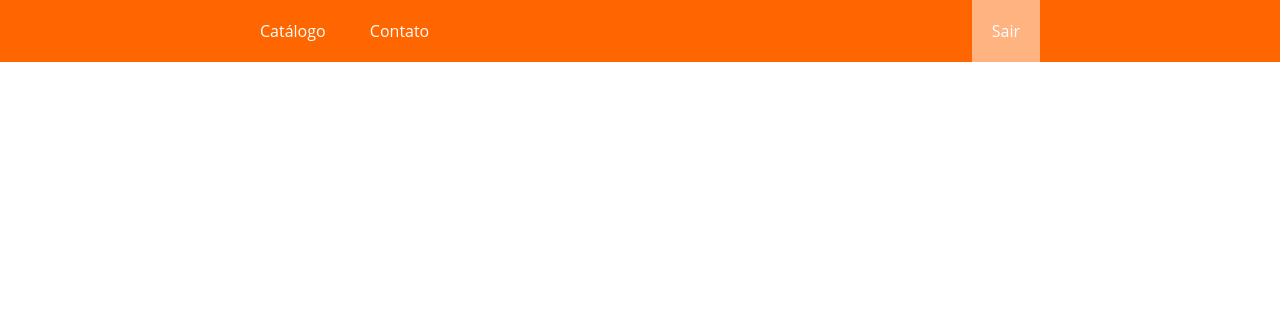
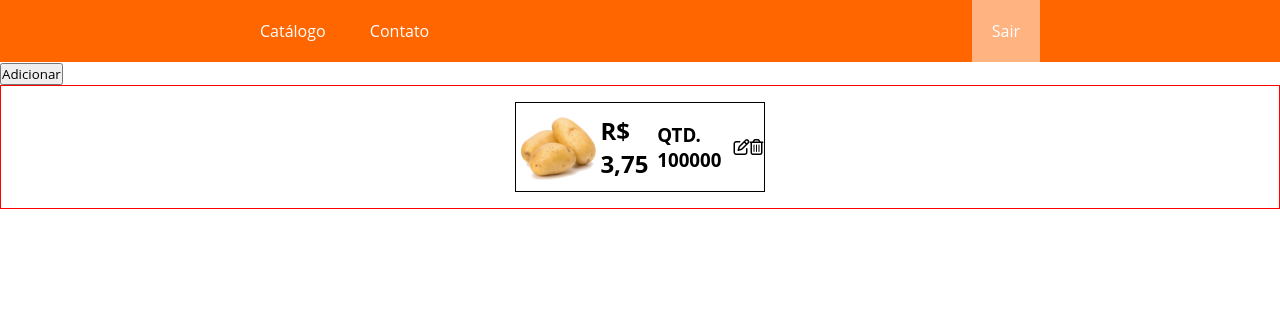
Before and after one commit to EvertonSerpa/Projeto-Cat-logo, a Flask app: template templates/catalago.html in a window 1280 px wide. Shown: the top 322 px of the page. Run offline with Flask 2, Linux system fonts and the light colour scheme; the template is opened without the code that fills it, so the values that code supplies are empty; some libraries are stand-ins or nearby versions.

Commit message:
Modificações no Catalogo e CSS correspondente

```diff
--- a/static/css/catalago.css
+++ b/static/css/catalago.css
@@ -35,3 +35,19 @@
     float: right;
     background-color: rgb(255, 179, 128);
   }
+
+  section#first{
+    display: flex;
+    padding: 1rem;
+    border: 1px red solid;
+  }
+
+  section#first div.card{
+    border: 1px #000 solid;
+    width: 20%;
+    display: flex;
+    text-align: justify;
+    justify-content: center;
+    align-items: center;
+    margin: auto;
+  }
--- a/templates/catalago.html
+++ b/templates/catalago.html
@@ -1,12 +1,17 @@
 <!DOCTYPE html>
 <html lang="pt-br">
+
 <head>
     <meta charset="UTF-8">
     <meta http-equiv="X-UA-Compatible" content="IE=edge">
     <meta name="viewport" content="width=device-width, initial-scale=1.0">
+    <script src="https://code.jquery.com/jquery-3.6.0.min.js" integrity="sha256-/xUj+3OJU5yExlq6GSYGSHk7tPXikynS7ogEvDej/m4=" crossorigin="anonymous"></script>
+    <script src="https://kit.fontawesome.com/2df7780fbc.js" crossorigin="anonymous"></script>
     <title>Catálago</title>
     <link rel="stylesheet" href="../static/css/catalago.css">
+
 </head>
+
 <body>
 
     <nav id="menu-horizontal">
@@ -14,10 +19,19 @@
             <li><a href="#">Catálogo</a></li>
             <li><a href="#">Contato</a></li>
             <li><a href="index.html">Sair</a></li>
+        </ul>
+    </nav>
+    <span><button id="Adicionar" type="submit" name="adicionar">Adicionar</button></span>
 
-        </ul>
+        <section id="first">
+            <div class="card">
+                <img id="imgcat" src="../static/img/batata.png">
+                <h2 id="preco">R$ 3,75</h2>
+                <h3 id="qtds">QTD. 100000</h3>
+                <a id="edit"><i class="far fa-edit"></i></a>
+                <a id="remove"><i class="far fa-trash-alt"></i></a>
+            </div>
+        </section>
+</body>
 
-    </nav>
-
-</body>
 </html>
```
